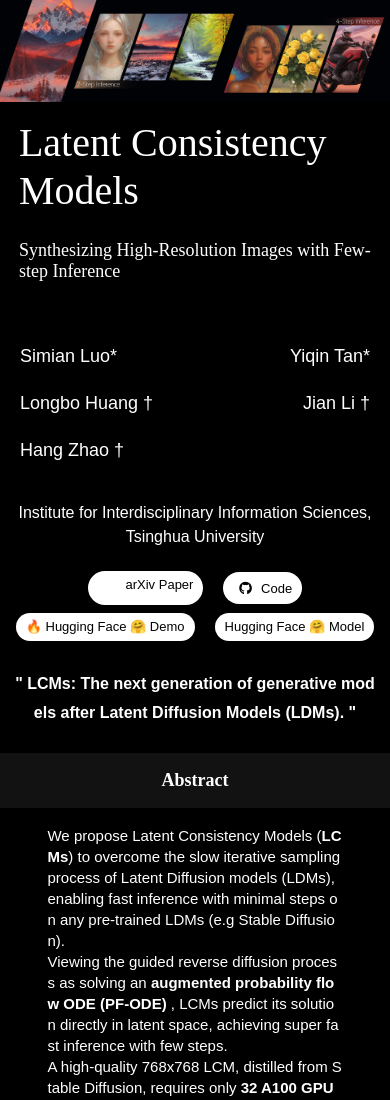
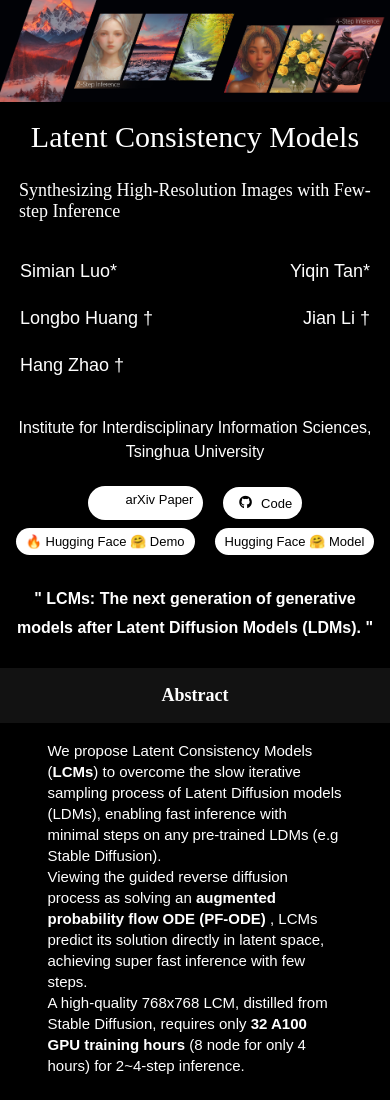
Before and after one commit to latent-consistency-models/latent-consistency-models.github.io, a plain HTML site: page index.html in a window 390 px wide. Shown: the top 1100 px of the page. Drawn offline with Linux system fonts and the light colour scheme; some icons are missing; a web font is replaced by a local one.

Commit message:
update websites

```diff
--- a/static/css/layout.css
+++ b/static/css/layout.css
@@ -1,6 +1,10 @@
 * {
 	margin: 0;
 	padding: 0;
+	outline: none;
+	webkit-focus-ring-color: rgba(0, 0, 0, 0);
+	-webkit-tap-highlight-color: transparent;
+	-webkit-touch-callout: none;
 }
 
 body {
@@ -20,11 +24,11 @@ img {
 p {
 	padding: 0;
 	margin: 0;
-	word-break: break-all;
+	/* word-break: break-all; */
 }
 
 div {
-	word-break: break-all;
+	/* word-break: break-all; */
 }
 
 strong {
@@ -40,13 +44,13 @@ strong {
 }
 
 .page-title h1 {
-	font-size: 100px;
+	font-size:80px;
 	font-family: 'SourceHanSerifCN-Heavy';
 }
 
 .page-title h2 {
 	margin-top: 2vh;
-	font-size: 44px;
+	font-size: 40px;
 	font-family: 'SourceHanSerifCN-Heavy';
 }
 
@@ -56,7 +60,7 @@ strong {
 	min-width: 25%;
 }
 
-.clickImage{
+.clickImage {
 	width: 100%;
 }
 
@@ -84,15 +88,16 @@ strong {
 }
 
 .newTitle {
-	margin: 5vh 0 2vh 0;
+	margin: 2vh 0 2vh 0;
 	width: 100%;
 	display: flex;
 	flex-wrap: wrap;
 	justify-content: space-around;
 	align-items: center;
 }
-.newTitlePc{
-	margin: 5vh 0 2vh 0;
+
+.newTitlePc {
+	margin: 1vh 0 1vh 0;
 	width: 90%;
 	display: flex;
 	flex-wrap: wrap;
@@ -120,7 +125,7 @@ strong {
 .newBtnLayout {
 	/* border-top:1px solid #fff;
 	border-bottom:1px solid #fff; */
-	padding: 3vh 5px;
+	/* padding:2vh 5px; */
 }
 
 .newBtnLayout-shadow {
@@ -136,7 +141,7 @@ strong {
 	display: flex;
 	justify-content: center;
 	align-items: center;
-	margin-top:1vh;
+	margin-top: 1vh;
 }
 
 .button-link {
@@ -153,12 +158,15 @@ strong {
 	color: #000;
 	background: #fff;
 }
-.button-link{
-	font-size:20px;
+
+.button-link {
+	font-size: 20px;
 }
-.button-link span{
-	font-size:20px;
+
+.button-link span {
+	font-size: 20px;
 }
+
 .text-center {
 	text-align: center;
 }
@@ -198,7 +206,7 @@ strong {
 .abstract-text {
 	font-size: 18px;
 	line-height: 1.8;
-	word-break: break-all;
+	/* word-break: break-all; */
 }
 
 .generated-images-row {
--- a/static/css/media.css
+++ b/static/css/media.css
@@ -1,17 +1,17 @@
-@media screen and (max-width:1300px) {
+@media screen and (max-width:1600px) {
 	.page-title h1 {
-		font-size:80px;
+		font-size:70px;
 	}
 	.page-title h2 {
-		font-size:35px;
+		font-size:30px;
 	}
 }
 @media screen and (max-width:1100px) {
 	.page-title h1 {
-		font-size:60px;
+		font-size:55px;
 	}
 	.page-title h2 {
-		font-size:30px;
+		font-size:25px;
 	}
 }
 
@@ -23,7 +23,7 @@
 
 @media screen and (max-width:720px) {
 	.page-title h1 {
-		font-size: 40px;
+		font-size: 30px;
 	}
 	.page-title h2 {
 		font-size: 18px;
```
Also changed, not shown: 4 other files.
